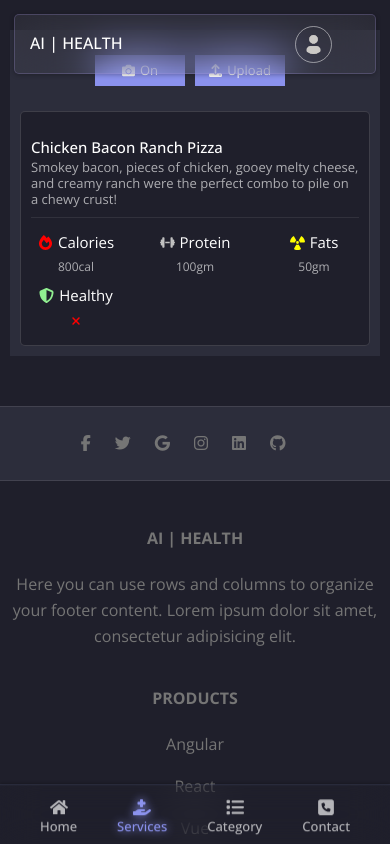
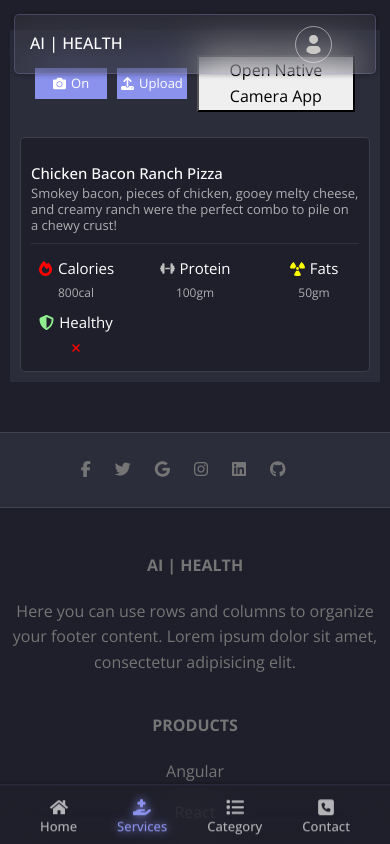
Before and after one commit to 1OmarTarek1/AI_Health, a React (Create React App) app: page /testAI/ServicesPage in a window 390 px wide. Shown: the top 844 px of the page. Built offline with nearby package versions, Linux system fonts and the light colour scheme.

Commit message:
add mobile camera

```diff
--- a/src/Sections/ServicesSec/ServicesSec.jsx
+++ b/src/Sections/ServicesSec/ServicesSec.jsx
@@ -14,6 +14,12 @@ const ServicesSec = () => {
     const [error, setError] = useState(null);
     const [uploadedImg, setUploadedImg] = useState(null);
     const [isWebcamActive, setIsWebcamActive] = useState(false);
+
+    // mobile camera
+    const openNativeCameraApp = () => {
+        // Redirect user to the mobile app with deep linking
+        window.location.href = 'yourmobileapp://open-camera';
+    };
 
     // Define video constraints for the back camera
     const videoConstraints = {
@@ -98,6 +104,9 @@ const ServicesSec = () => {
                                     <FaUpload />
                                     <span>Upload</span>
                                 </label>
+                                <div>
+                                    <button onClick={openNativeCameraApp}>Open Native Camera App</button>
+                                </div>
                             </div>
                         </div>
                         <div className="infoContainer">
```
